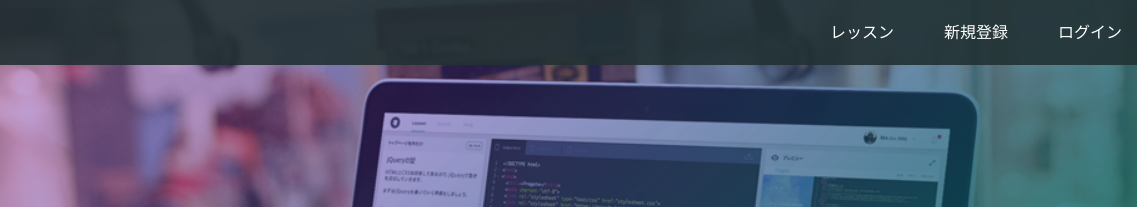
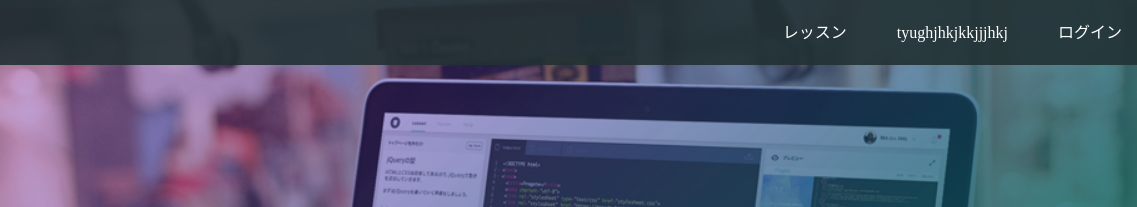
Before and after one commit to t10-web/gggg, a plain HTML site: page index.html in a window 1280 px wide. Shown: the top 207 px of the page, 143-1280 px from the left. Drawn offline with Linux system fonts and the light colour scheme.

Commit message:
Update index.html

```diff
--- a/index.html
+++ b/index.html
@@ -16,7 +16,7 @@
       <span class="fa fa-bars menu-icon"></span>
       <div class="header-right">
         <a href="#">レッスン</a>
-        <a href="#">新規登録</a>
+        <a href="#">tyughjhkjkkjjjhkj</a>
         <a href="#" class="login">ログイン</a>
       </div>
     </div>
```
